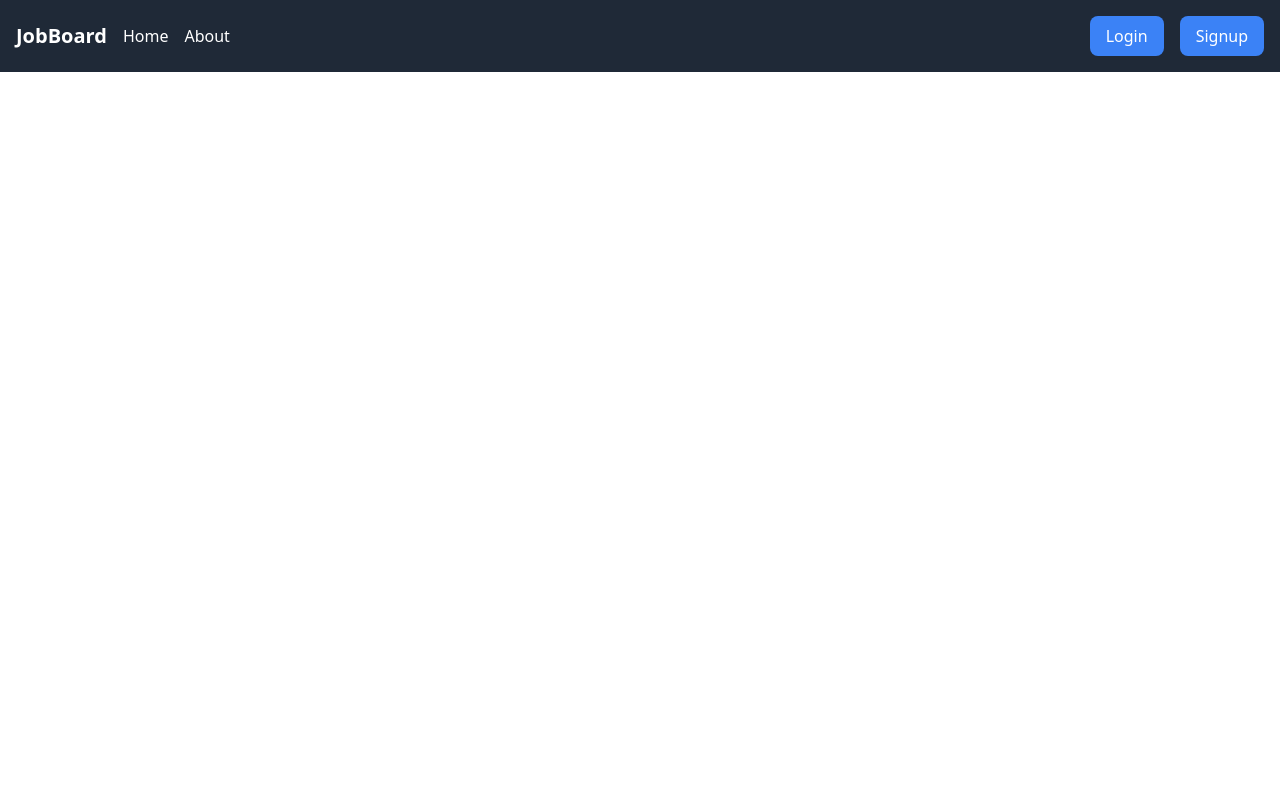
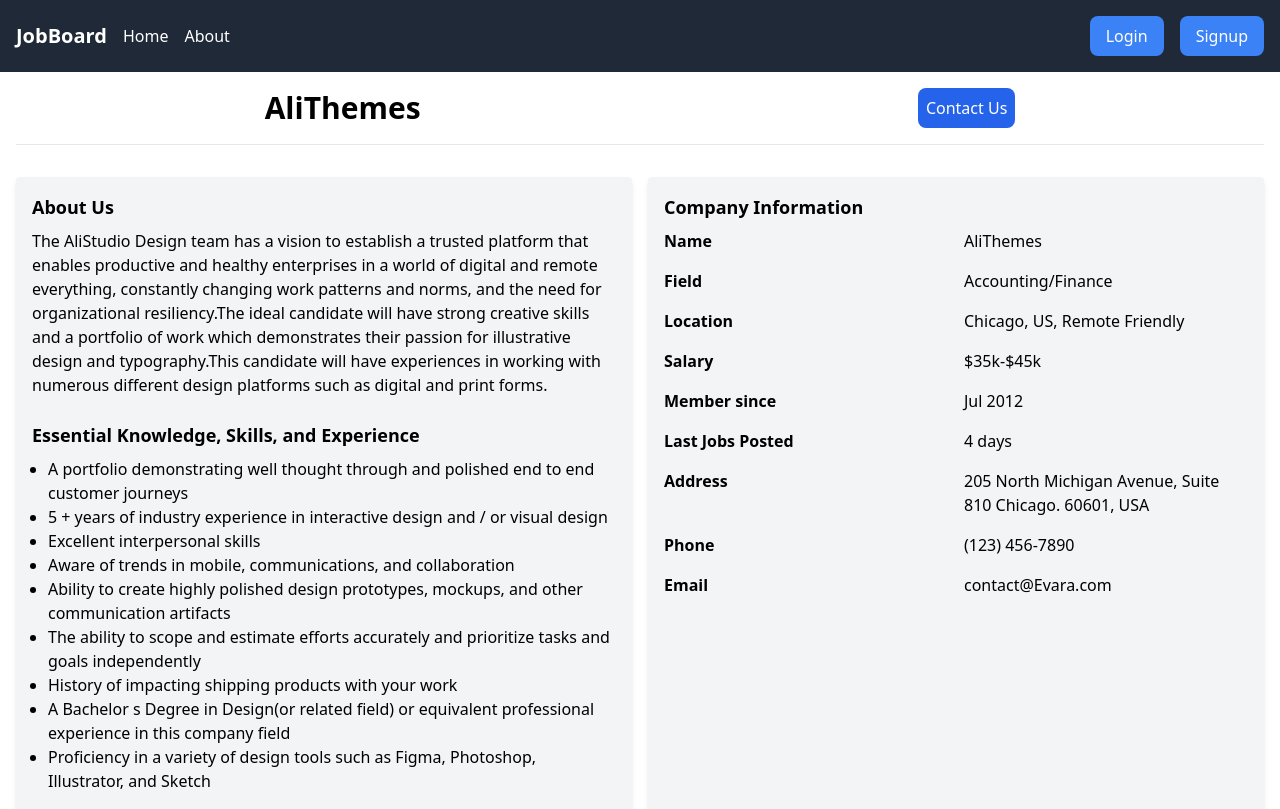
Before and after one commit to HariRaj-tech/JobBoard, a React (Create React App) app in the folder frontend/: page /companydetails in a window 1280 px wide. Built offline with nearby package versions, Linux system fonts and the light colour scheme.

Commit message:
updated login page

```diff
--- a/frontend/src/App.js
+++ b/frontend/src/App.js
@@ -9,6 +9,7 @@ import {
 import Login from './components/Login';
 import Signup from './components/Signup';
 import Home from './components/Home';
+import Companydetails from './components/Companydetails';
 
 
 function App() {
@@ -21,6 +22,7 @@ function App() {
             <Route exact path="/home" element={<Home />} />
             <Route exact path="/login" element={<Login/> } />
             <Route exact path="/signup" element={<Signup />} />
+            <Route exact path="/companydetails" element={<Companydetails />} />
         </Routes>
       </div>
     </Router >
--- /dev/null
+++ b/frontend/src/components/Companydetails.js
@@ -0,0 +1,91 @@
+import React from 'react'
+import { Link } from 'react-router-dom';
+
+export default function Companydetails() {
+
+    const companyData = {
+        name: 'AliThemes',
+        field: 'Accounting/Finance',
+        about: "The AliStudio Design team has a vision to establish a trusted platform that enables productive and healthy enterprises in a world of digital and remote everything, constantly changing work patterns and norms, and the need for organizational resiliency.The ideal candidate will have strong creative skills and a portfolio of work which demonstrates their passion for illustrative design and typography.This candidate will have experiences in working with numerous different design platforms such as digital and print forms.",
+        location: 'Chicago, US',
+        isRemoteFriendly: true,
+        salaryRange: '$35k-$45k',
+        memberSince: 'Jul 2012',
+        lastJobsPosted: '4 days',
+        address: '205 North Michigan Avenue, Suite 810 Chicago. 60601, USA',
+        phone: '(123) 456-7890',
+        email: 'contact@Evara.com',
+    };
+
+    const companySkills = [
+        "A portfolio demonstrating well thought through and polished end to end customer journeys",
+        "5 + years of industry experience in interactive design and / or visual design",
+        "Excellent interpersonal skills",
+        "Aware of trends in mobile, communications, and collaboration",
+        "Ability to create highly polished design prototypes, mockups, and other communication artifacts",
+        "The ability to scope and estimate efforts accurately and prioritize tasks and goals independently",
+        "History of impacting shipping products with your work",
+        "A Bachelor s Degree in Design(or related field) or equivalent professional experience in this company field",
+        "Proficiency in a variety of design tools such as Figma, Photoshop, Illustrator, and Sketch",
+    ]
+
+    return (
+        <div className="container mx-auto px-4">
+
+            <div className="flex justify-around items-center py-4 border-b border-gray-200">
+                <h1 className="text-3xl font-bold">{companyData.name}</h1>
+                <div className="flex items-center space-x-4">
+                    <Link className="text-white bg-blue-600 p-2 rounded-lg hover:bg-blue-800">Contact Us</Link>
+                </div>
+            </div>
+
+
+            <div className="mt-8 grid grid-cols-1 md:grid-cols-2 gap-4">
+
+                <div className="bg-gray-100 p-4 rounded shadow-md">
+                    <h2 className="text-lg font-bold mb-2">About Us</h2>
+                    <p>{companyData.about}</p>
+
+                    <h2 className="text-lg font-bold mb-2 mt-6">Essential Knowledge, Skills, and Experience</h2>
+                    <ul className="list-disc ml-4 list-outside">
+                        {companySkills.map((skill) => {
+                            return <li>{skill}</li>
+                        })}
+                    </ul>
+                </div>
+
+                {/* Company Information */}
+                <div className="bg-gray-100 p-4 rounded shadow-md">
+                    <h2 className="text-lg font-bold mb-2">Company Information</h2>
+                    <dl className="grid grid-cols-2 gap-4">
+                        <dt className="font-bold">Name</dt>
+                        <dd>{companyData.name}</dd>
+                        <dt className="font-bold">Field</dt>
+                        <dd>{companyData.field}</dd>
+                        <dt className="font-bold">Location</dt>
+                        <dd>
+                            {companyData.location},
+                            {companyData.isRemoteFriendly && ' Remote Friendly'}
+                        </dd>
+                        <dt className="font-bold">Salary</dt>
+                        <dd>{companyData.salaryRange}</dd>
+                        <dt className="font-bold">Member since</dt>
+                        <dd>{companyData.memberSince}</dd>
+                        <dt className="font-bold">Last Jobs Posted</dt>
+                        <dd>{companyData.lastJobsPosted}</dd>
+                        <dt className="font-bold">Address</dt>
+                        <dd>{companyData.address}</dd>
+                        <dt className="font-bold">Phone</dt>
+                        <dd>{companyData.phone}</dd>
+                        <dt className="font-bold">Email</dt>
+                        <dd>{companyData.email}</dd>
+                    </dl>
+                </div>
+            </div>
+
+
+
+
+        </div>
+    )
+}
--- a/frontend/src/components/Home.js
+++ b/frontend/src/components/Home.js
@@ -6,6 +6,29 @@ import image from '../Jobs-image.png'
 export default function Home() {
     return (
         <>
+
+            <div class="container mx-auto px-4 my-8">
+                <div class="text-5xl font-bold text-center text-grey-500">The Easiest Way to Get Your New Job</div>
+
+                <div class="grid grid-cols-2  gap-4 mt-8 ">
+                    <div className="container w-96 ml-60 mt-11">
+                        <div class="bg-gray-100 p-4 rounded shadow-md">
+                            <h3 class="text-lg font-bold mb-2">Job Seekers</h3>
+                            <p>Each month, more than 3 million job seekers turn to Job Board in their search for work, making over 140,000 applications every single day.</p>
+                        </div>
+                        <div class="bg-gray-100 p-4 rounded shadow-md mt-8">
+                            <h3 class="text-lg font-bold mb-2">Employers</h3>
+                            <p>With over number of active job listings, Job Board connects you with a vast pool of talented candidates.</p>
+                        </div>
+                    </div>
+                    <div className="container">
+                        <img src={image} alt="" className="object-fit w-9/12 rounded-xl shadow-2xl shadow-blue-700 hover:rotate-6" />
+                    </div>
+
+                </div>
+
+            </div>
+
 
             <p className='container mx-auto text-4xl font-bold text-center my-1'>Jobs of the day</p>
             <p className='text-xl my-1 text-center'>Search and connect with the right candidates faster</p>
--- a/frontend/src/components/Jobcard.js
+++ b/frontend/src/components/Jobcard.js
@@ -6,7 +6,7 @@ import { Link } from 'react-router-dom'
 export default function Jobcard() {
     return (
 
-        <div className="container mx-auto p-2 w-80 border-black border-2 bg-[#CDFADB] rounded-xl hover:scale-105 hover:bg-[#A1EEBD]">
+        <div className="container mx-auto p-2 w-80 border-black border-2 bg-[#CDFADB] rounded-xl hover:scale-105 hover:bg-[#A1EEBD] hover:shadow-3xl hover:shadow-emerald-900/100">
             <div className="flex items-center justify-start mb-4">
                 <img src={image} alt=".." className="object-contain w-14 h-15 border-2 rounded-xl" />
                 <div className='mx-8'>
--- a/frontend/src/components/Login.js
+++ b/frontend/src/components/Login.js
@@ -2,11 +2,11 @@ import React, { useState } from 'react'
 
 export default function Login() {
 
-    const [role, setRole] = useState('user');
+    // const [role, setRole] = useState('user');
 
-    const handleRoleChange = (e) => {
-        setRole(e.target.value);
-    }
+    // const handleRoleChange = (e) => {
+    //     setRole(e.target.value);
+    // }
 
     return (
 
@@ -14,7 +14,7 @@ export default function Login() {
             <div className="max-w-md mx-auto">
                 <h2 className="text-3xl font-bold text-center mb-4">Login</h2>
                 <form className="space-y-4">
-                    <div className="flex items-center mb-2">
+                    {/* <div className="flex items-center mb-2">
                         <input
                             type="radio"
                             id="user"
@@ -35,8 +35,8 @@ export default function Login() {
                             className="ml-4 mr-2"
                         />
                         <label htmlFor="company" className="text-sm font-medium">Company</label>
-                    </div>
-                    {role === 'user' && (
+                    </div> */}
+                    {/* {role === 'user' && (
                         <div>
                             <div className="mb-2">
                                 <label htmlFor="userEmail" className="block text-sm font-medium">
@@ -87,7 +87,31 @@ export default function Login() {
                                 />
                             </div>
                         </div>
-                    )}
+                    )} */}
+                    <div>
+                        <div className="mb-2">
+                            <label htmlFor="userEmail" className="block text-sm font-medium">
+                                Email address
+                            </label>
+                            <input
+                                type="email"
+                                id="userEmail"
+                                placeholder="Enter your email address"
+                                className="shadow-sm bg-gray-50 border border-gray-300 text-gray-900 rounded-lg block w-full p-2.5"
+                            />
+                        </div>
+                        <div className="mb-2">
+                            <label htmlFor="userPassword" className="block text-sm font-medium">
+                                Password
+                            </label>
+                            <input
+                                type="password"
+                                id="userPassword"
+                                placeholder="Enter your password"
+                                className="shadow-sm bg-gray-50 border border-gray-300 text-gray-900 rounded-lg block w-full p-2.5"
+                            />
+                        </div>
+                    </div>
                     <button type="submit" className="inline-flex items-center px-4 py-2 bg-blue-500 text-white font-bold rounded-lg hover:bg-blue-700 focus:ring-4 focus:outline-none focus:ring-blue-300">
                         Sign in
                     </button>
```
